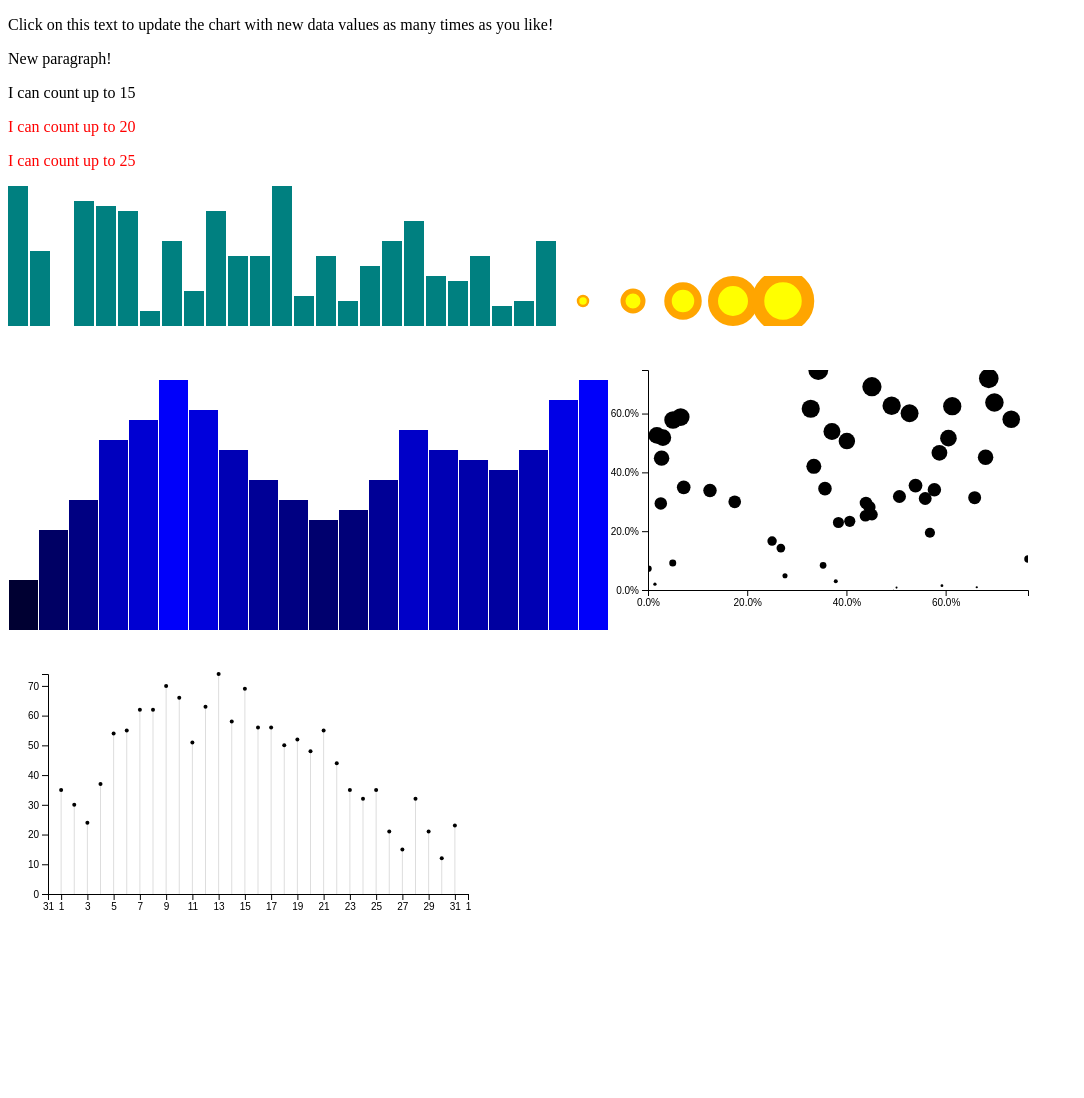
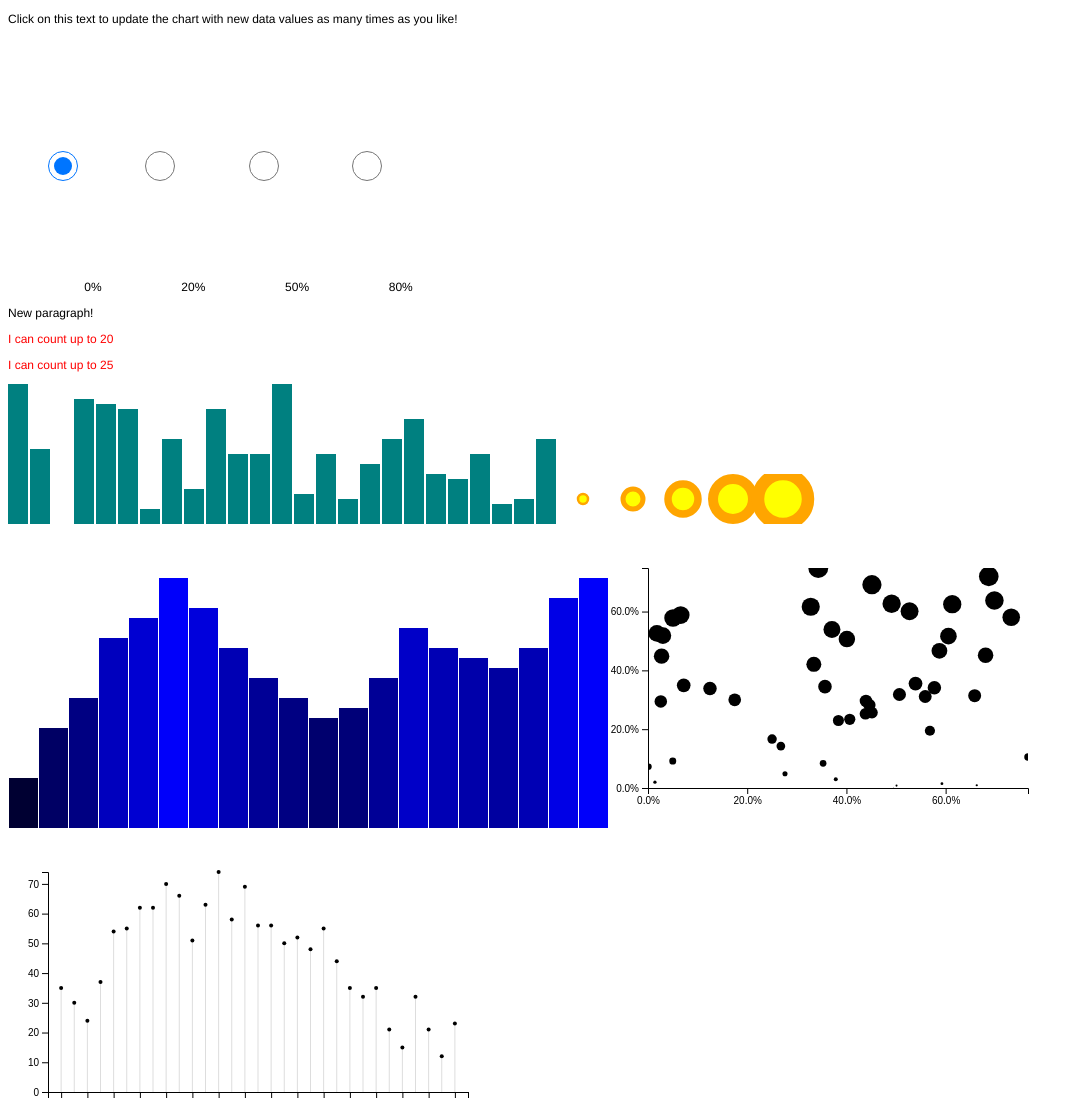
Before and after one commit to tobiasziegler/idv4web, a website built with webpack: page public/06-scatterplot.html in a window 1280 px wide. Shown: the top 1098 px of the page, without its empty margins (0-1084 px from the left). Before the commit the page ends 946 px from the top, so only its background shows below. Built offline with nearby package versions, Linux system fonts and the light colour scheme; no server answers.

Commit message:
Add radio buttons to the scatterplot that change colours using a filter

```diff
--- a/public/06-scatterplot.html
+++ b/public/06-scatterplot.html
@@ -8,6 +8,12 @@
 
 <body>
   <p>Click on this text to update the chart with new data values as many times as you like!</p>
+  <p>
+    <input type="radio" name="filterPreset" value="0" checked="true"> 0%
+    <input type="radio" name="filterPreset" value="0.2"> 20%
+    <input type="radio" name="filterPreset" value="0.5"> 50%
+    <input type="radio" name="filterPreset" value="0.8"> 80%
+  </p>
 </body>
 
 </html>
--- /dev/null
+++ b/src/06-scatterplot.css
@@ -0,0 +1,8 @@
+p {
+  font-family: Helvetica, sans-serif;
+  font-size: 12px;
+}
+
+input[type='radio'] {
+  margin-left: 40px;
+}
--- a/src/06-scatterplot.js
+++ b/src/06-scatterplot.js
@@ -1,4 +1,5 @@
 import * as d3 from 'd3';
+import './06-scatterplot.css';
 
 // Dynamic, random dataset
 let dataset = [];
@@ -63,7 +64,7 @@ svg
   .attr('width', w - padding * 3)
   .attr('height', h - padding * 2);
 
-svg
+const allCircles = svg
   .append('g')
   .attr('id', 'circles')
   .attr('clip-path', 'url(#chart-area)')
@@ -136,3 +137,13 @@ d3.select('p').on('click', () => {
     .duration(1000)
     .call(yAxis);
 });
+
+//On radio button change, update styling
+d3.selectAll('input').on('click', function() {
+  const threshold = +d3.select(this).node().value;
+
+  allCircles
+    .attr('fill', 'black')
+    .filter(d => d[0] <= threshold)
+    .attr('fill', 'red');
+});
```
